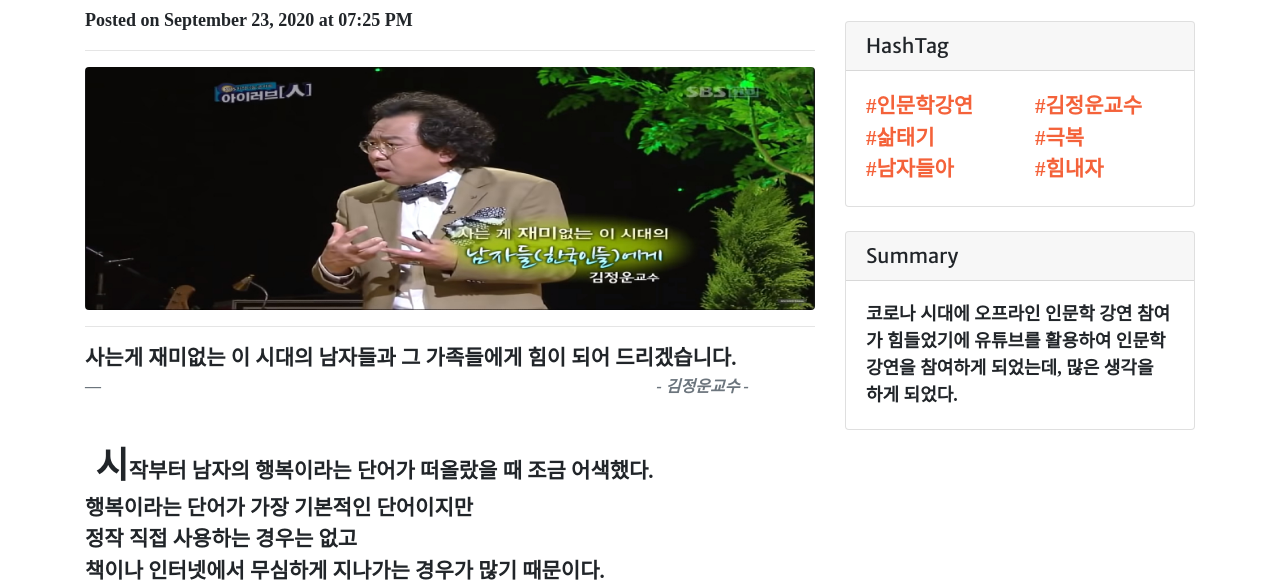
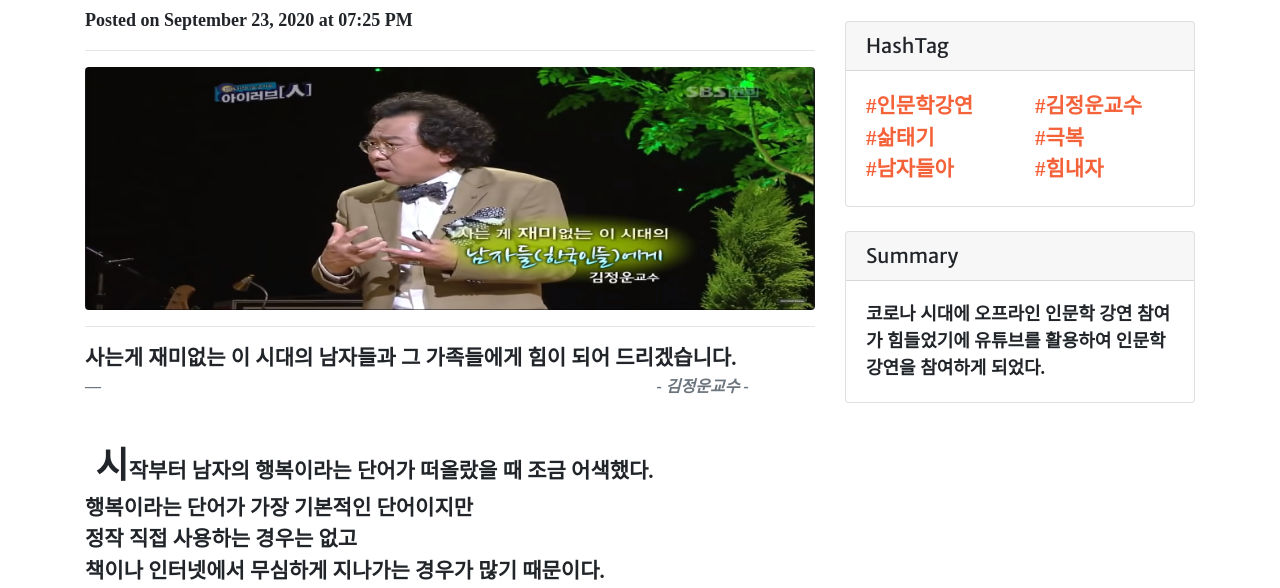
Before and after one commit to TechPersonality/TechPersonality.github.io, a website: page pages/tech.html in a window 1280 px wide. Shown: the part 212-800 px from the top of the page. Drawn offline with nearby package versions, Linux system fonts and the light colour scheme; a web font is replaced by a local one.

Commit message:
add, modify summary

```diff
--- a/pages/tech.html
+++ b/pages/tech.html
@@ -244,8 +244,7 @@
         <div class="card my-4">
           <h5 class="card-header">Summary</h5>
           <div class="card-body" style="font-size: 18px;">
-            코로나 시대에 오프라인 인문학 강연 참여가 힘들었기에 유튜브를 활용하여 인문학 강연을 참여하게 되었는데,
-            많은 생각을 하게 되었다.
+            코로나 시대에 오프라인 인문학 강연 참여가 힘들었기에 유튜브를 활용하여 인문학 강연을 참여하게 되었다.
           </div>
         </div>
 
```
Also changed, not shown: pages/charming.html (+1 -1 lines), README.md.
